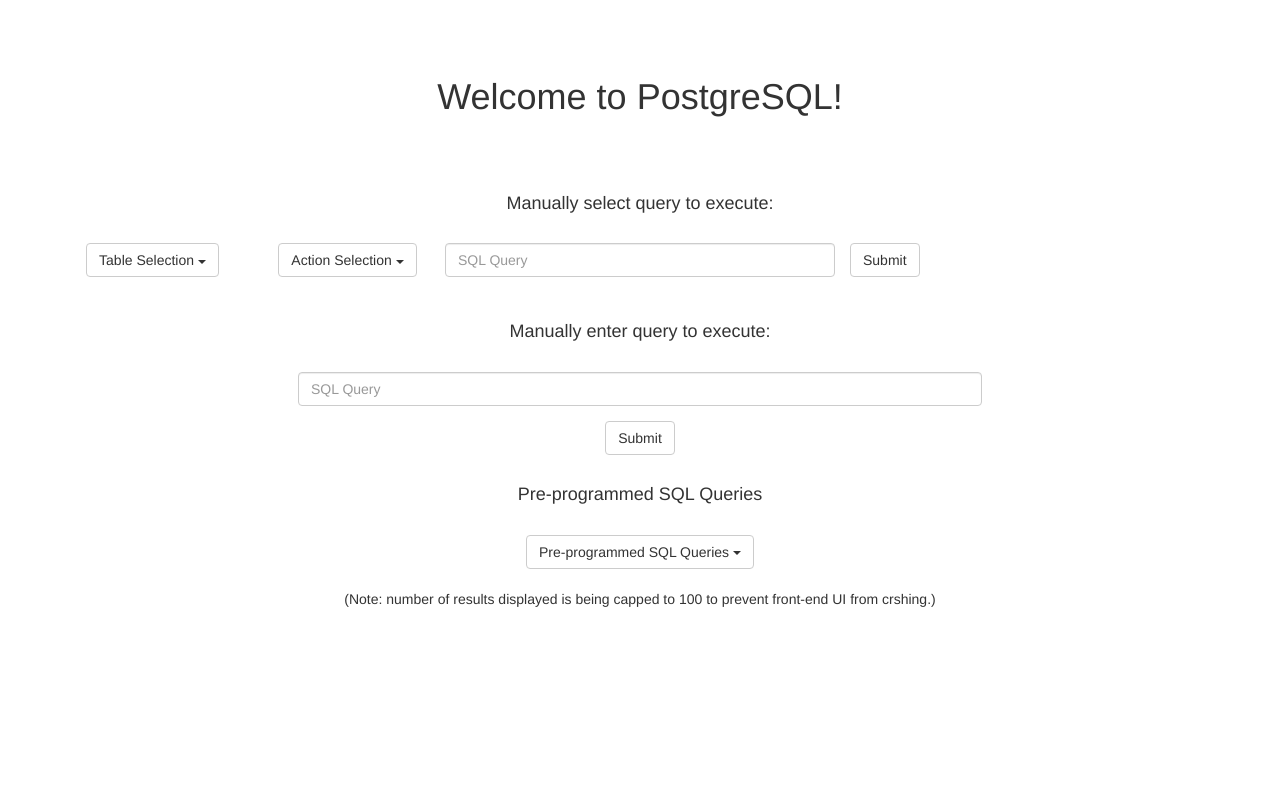
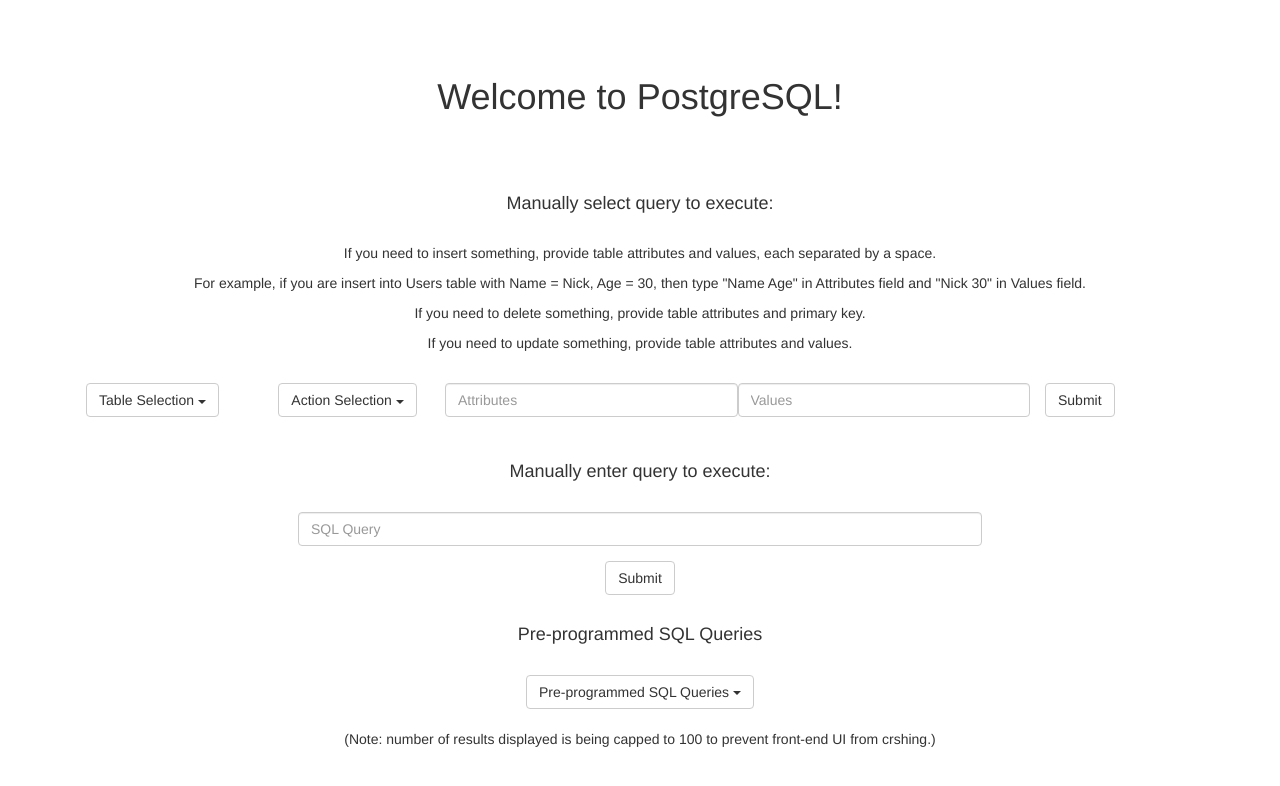
Before and after one commit to JackJin96/Postgres-Web-Commands, an Angular app in the folder client/: page /search in a window 1280 px wide. Shown: the top 786 px of the page. Built offline with nearby package versions, Linux system fonts and the light colour scheme.

Commit message:
temp change

```diff
--- a/client/src/app/components/search/search.component.html
+++ b/client/src/app/components/search/search.component.html
@@ -5,6 +5,12 @@
   </div>
   <div class="row notes">
       <h4>Manually select query to execute:</h4>
+      <br>
+      <p>If you need to insert something, provide table attributes and values, each separated by a space. </p>
+      <p>For example, if you are insert into Users table with Name = Nick, Age = 30, then type "Name Age" in Attributes field
+        and "Nick 30" in Values field.</p>
+      <p>If you need to delete something, provide table attributes and primary key.</p>
+      <p>If you need to update something, provide table attributes and values.</p>
       <br>
   </div>
   <div class="row">
@@ -35,14 +41,21 @@
         </ul>
       </div>
     </div>
-    <div class="col-sm-4">
+    <div class="col-sm-3">
       <form class="form-horizontal" #f="ngForm" (ngSubmit)="onSubmit(f)" novalidate>
         <div class="form-group">
-          <input type="text" class="form-control" placeholder="SQL Query" name="queryString" ngModel>
+          <input type="text" class="form-control" placeholder="Attributes" name="queryString" ngModel>
         </div>
       </form>
     </div>
-    <div class="col-sm-4">
+    <div class="col-sm-3">
+      <form class="form-horizontal" #f="ngForm" (ngSubmit)="onSubmit(f)" novalidate>
+        <div class="form-group">
+          <input type="text" class="form-control" placeholder="Values" name="queryString" ngModel>
+        </div>
+      </form>
+    </div>
+    <div class="col-sm-2">
         <button class="btn btn-default">Submit</button>
     </div>
   </div>
```
